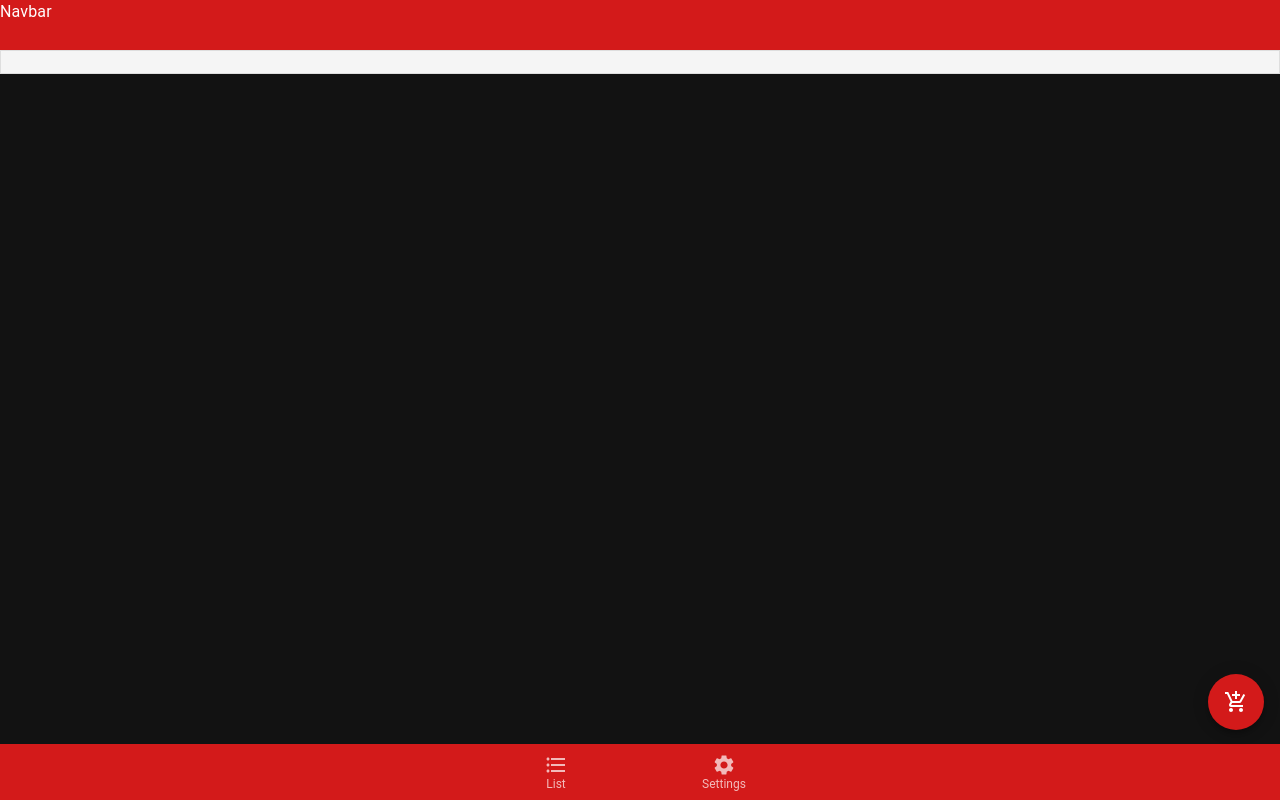
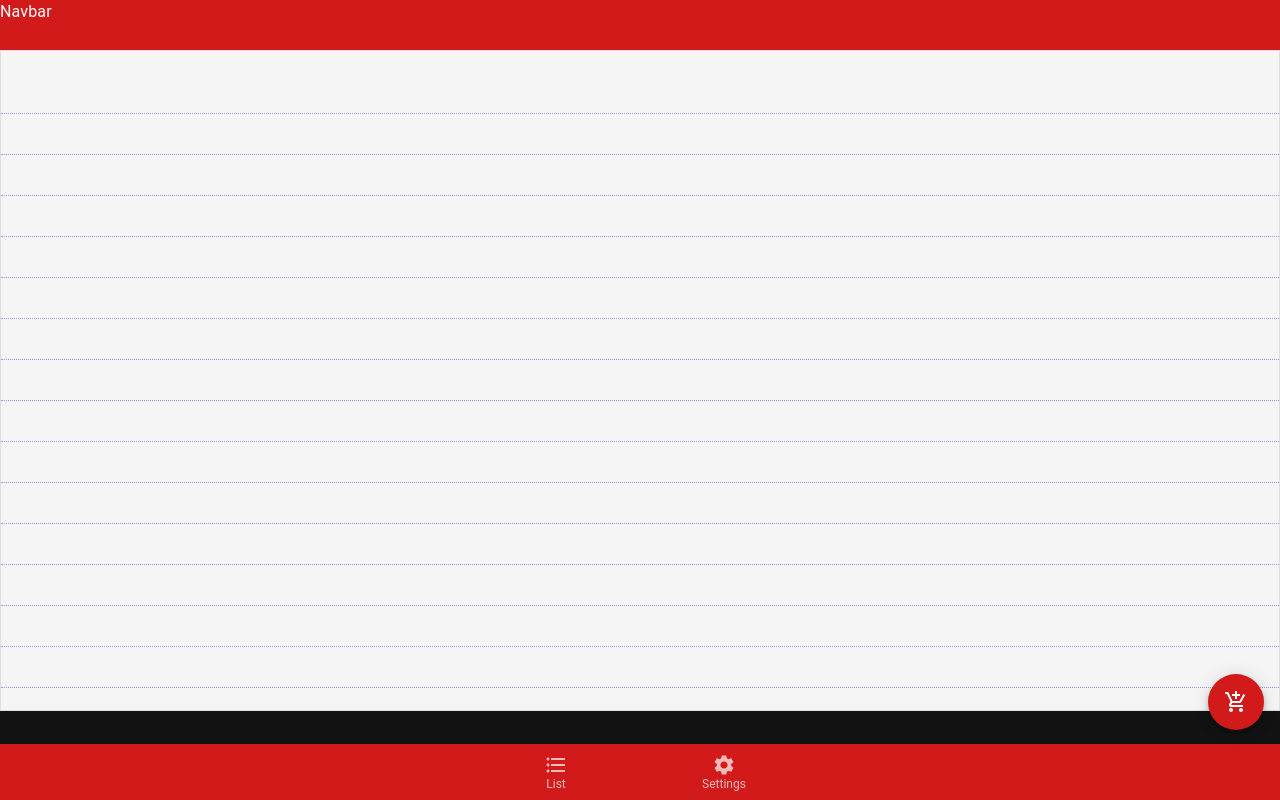
Before and after one commit to markukal/shopping-list-pwa, a Next.js app: page / in a window 1280 px wide. Built offline with nearby package versions, Linux system fonts and the light colour scheme.

Commit message:
made a function to render empty rows

```diff
--- a/components/ItemContainer.tsx
+++ b/components/ItemContainer.tsx
@@ -1,4 +1,4 @@
-import { IconButton } from "@mui/material";
+import { IconButton, List, useTheme } from "@mui/material";
 import { FC } from "react";
 import { IItems } from "../pages";
 import DeleteIcon from "@mui/icons-material/Delete";
@@ -32,6 +32,7 @@ const ListRow = styled.li`
   text-indent: 10px;
   height: auto;
   text-transform: capitalize;
+  min-height: 41px;
 `;
 
 export const ItemContainer: FC<IItemContainerProps> = ({
@@ -50,6 +51,15 @@ export const ItemContainer: FC<IItemContainerProps> = ({
     }
   };
 
+  const renderEmptyRows = () => {
+    const rows: JSX.Element[] = [];
+
+    for (var i = items.length; i < 15; i++) {
+      rows.push(<ListRow key={items.length + i} />);
+    }
+    return rows;
+  };
+
   return (
     items && (
       <div>
@@ -59,17 +69,17 @@ export const ItemContainer: FC<IItemContainerProps> = ({
               {items.map((item, index) => (
                 <ListRow
                   key={index}
-                  onClick={() => handleChecked(index)}
                   style={{
                     textDecoration: item.checked ? "line-through" : "none",
                   }}
                 >
-                  {item.item}
+                  <span onClick={() => handleChecked(index)}>{item.item}</span>
                   <IconButton onClick={() => handleDelete(index)}>
-                    <DeleteIcon />
+                    <DeleteIcon sx={{ color: "#575757" }} />
                   </IconButton>
                 </ListRow>
               ))}
+              {renderEmptyRows()}
             </ul>
           </NotebookList>
         </NotebookContainer>
```
